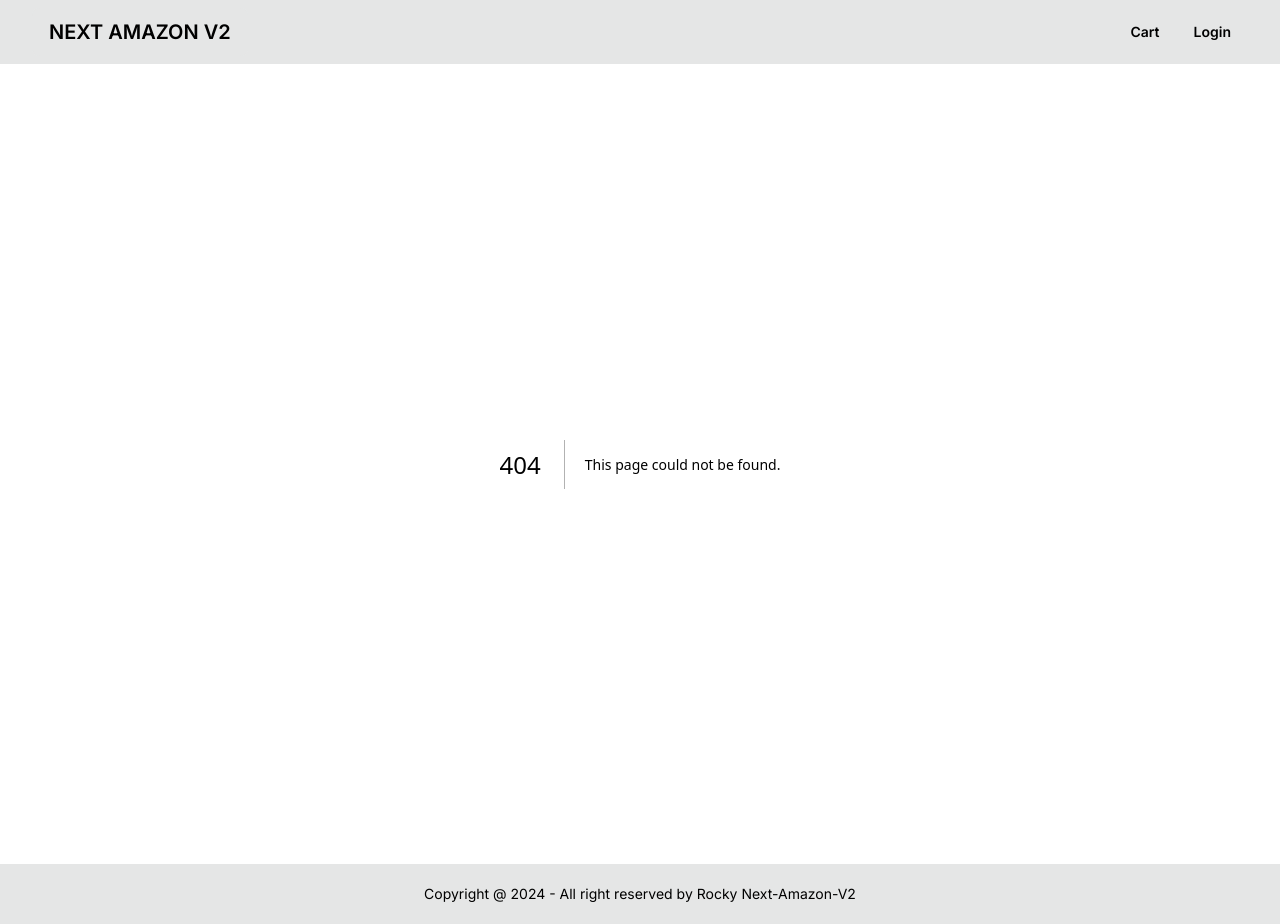
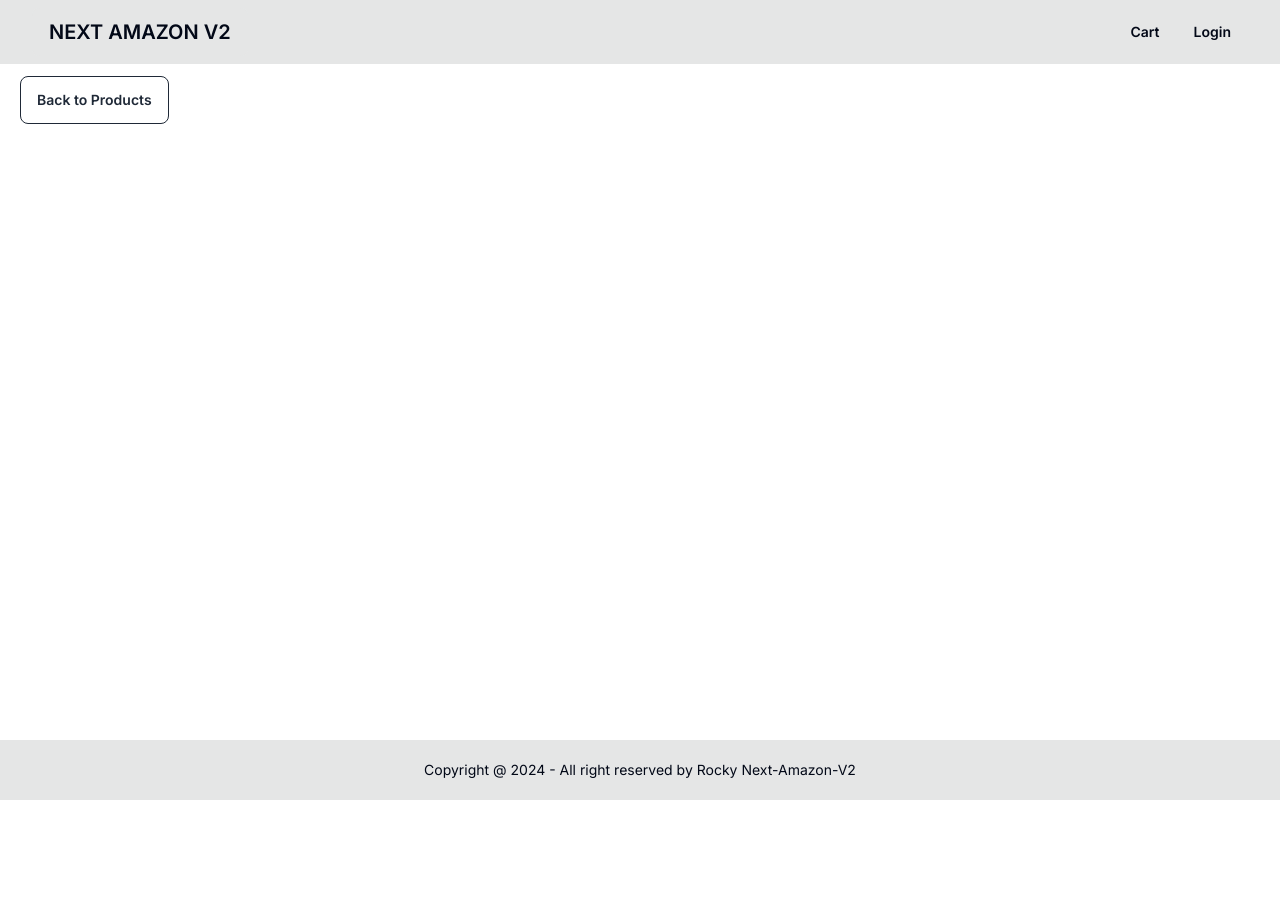
Before and after one commit to Rocky3112/Next-Amazon-V2, a Next.js app: page /product/classic-pants in a window 1280 px wide. Before the commit this address had no page. After the commit the page ends 800 px from the top, so only its background shows below. Built offline with nearby package versions, Linux system fonts and the light colour scheme.

Commit message:
dynamically data fetched

```diff
--- /dev/null
+++ b/app/(front)/product/[slug]/page.tsx
@@ -0,0 +1,20 @@
+import data from "@/lib/data";
+import Link from "next/link";
+import React from "react";
+
+const ProductDetails = ({ params }: { params: { slug: string } }) => {
+  const product = data.products.find((p) => p.slug === params.slug);
+
+  if (!product) {
+    return <div> Product is Not Found</div>;
+  }
+  return (
+    <>
+    <div>
+        <Link href="/" className="btn btn-outline my-3">Back to Products</Link>
+    </div>
+    </>
+  )
+};
+
+export default ProductDetails;
```
